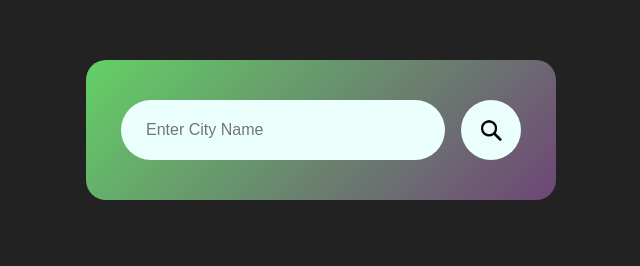
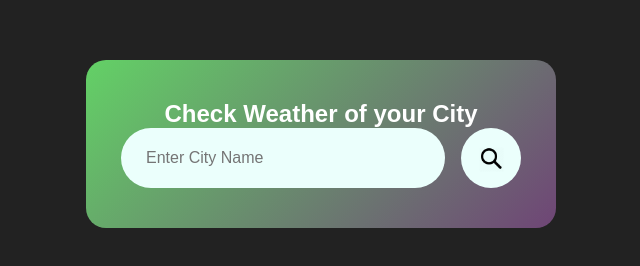
Before and after one commit to NikitaVishwakarma0322/Check_Weather, a plain HTML site: page index.html in a window 1280 px wide. Shown: the whole page, without its empty margins (319-959 px from the left). Drawn offline with Linux system fonts and the light colour scheme.

Commit message:
Update index.html

```diff
--- a/index.html
+++ b/index.html
@@ -11,6 +11,7 @@
 
 <body>
     <div class="card">
+        <h2 class="weather-txt">Check Weather of your City</h2>
         <div class="search">
             <input type="text" placeholder="Enter City Name" spellcheck="false">
             <button><img src="img/search-icon.png"></img></button>
```
